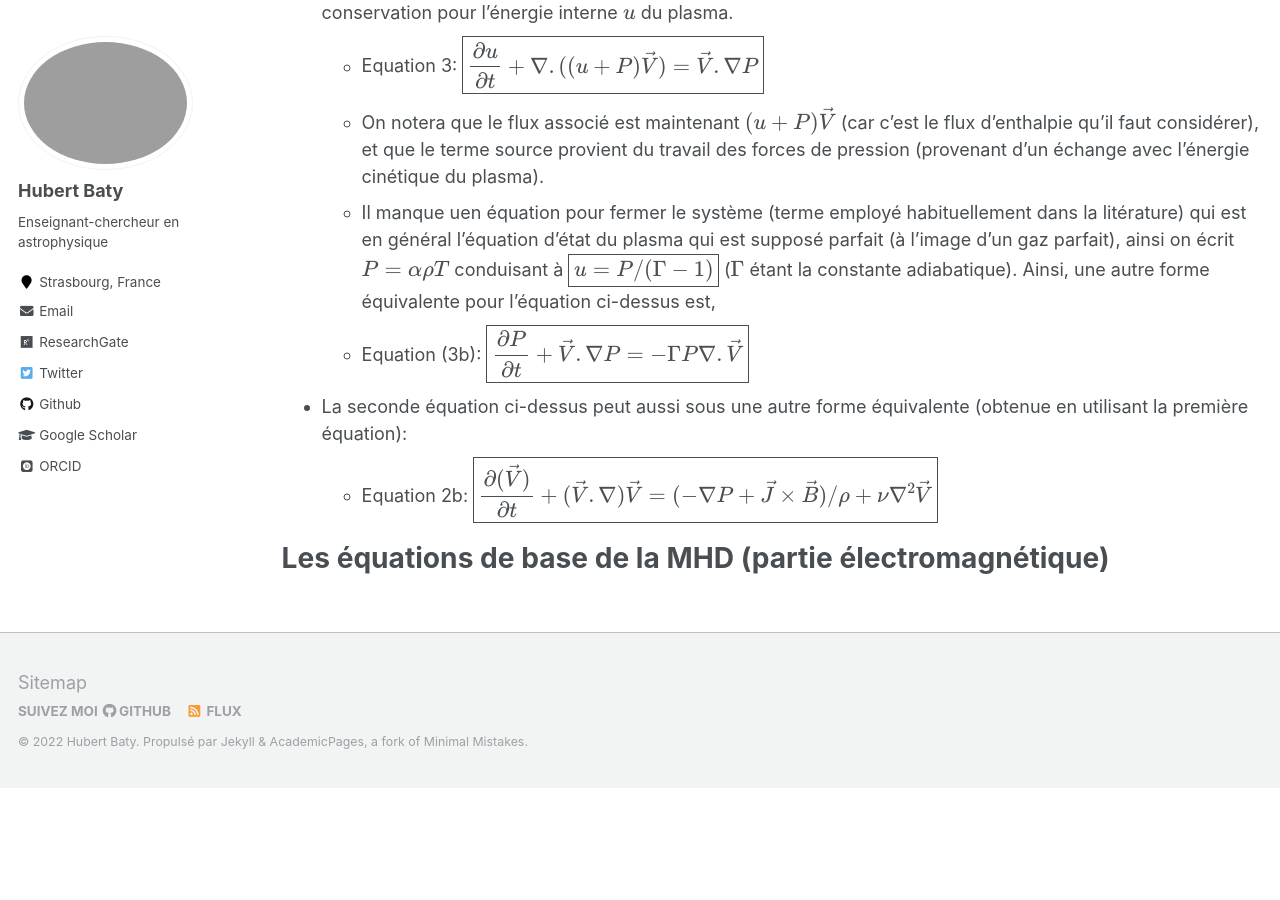
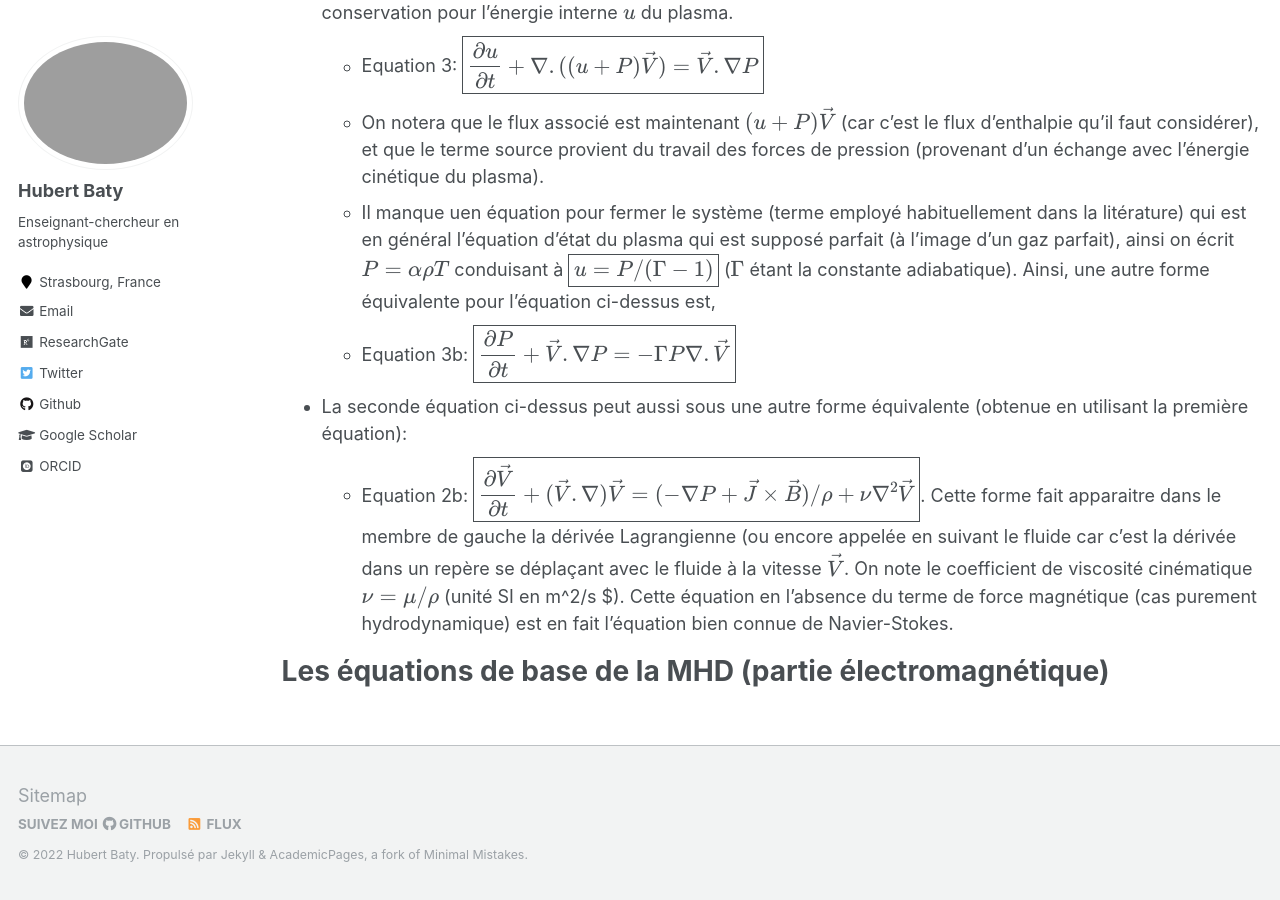
Before and after one commit to hubertbaty/hubertbaty.github.io, a Jekyll site: the page built from _pages/MHD.md, in a window 1280 px wide and 900 px high, scrolled down 1227 px. Built offline with Jekyll 4.4.1, drawn with Linux system fonts in a browser that asks for light colours; some web fonts are replaced; formulas are drawn with MathJax 3; before the commit the page ends 2015 px from its top, so only the background shows below that.

Commit message:
Update MHD.md

```diff
--- a/_pages/MHD.md
+++ b/_pages/MHD.md
@@ -26,10 +26,10 @@ pour le flux associé, et les termes sources qui sont toutes les densités de fo
   *  Equation 3: $$\boxed{\frac {\partial u} {\partial t} + \nabla . ((u+ P) \vec V) =  \vec V . \nabla P } $$
   *  On notera que le flux associé est maintenant $ (u+ P) \vec V$ (car c'est le flux d'enthalpie qu'il faut considérer), et que le terme source provient du travail des forces de pression (provenant d'un échange avec l'énergie cinétique du plasma).
   *  Il manque uen équation pour fermer le système (terme employé habituellement dans la litérature) qui est en général l'équation d'état du plasma qui est supposé parfait (à l'image d'un gaz parfait), ainsi on écrit $P = \alpha \rho T$ conduisant à $$\boxed{u = P/ (\Gamma - 1)} $$ ($\Gamma$ étant la constante adiabatique). Ainsi, une autre forme équivalente pour l'équation ci-dessus est,
-  *  Equation (3b): $$\boxed{\frac {\partial P} {\partial t} + \vec V . \nabla P = - \Gamma P \nabla . \vec V } $$
+  *  Equation 3b: $$\boxed{\frac {\partial P} {\partial t} + \vec V . \nabla P = - \Gamma P \nabla . \vec V } $$
 
 * La seconde équation ci-dessus peut aussi sous une autre forme équivalente (obtenue en utilisant la première équation):
-  * Equation 2b: $$\boxed{\frac {\partial (\vec V)} {\partial t} + (\vec V . \nabla) \vec V = (- \nabla P + \vec J \times \vec B)/\rho + \nu \nabla^2 \vec V} $$
+  * Equation 2b: $$\boxed{\frac {\partial \vec V} {\partial t} + (\vec V . \nabla) \vec V = (- \nabla P + \vec J \times \vec B)/\rho + \nu \nabla^2 \vec V} $$. Cette forme fait apparaitre dans le membre de gauche la dérivée Lagrangienne (ou encore appelée en suivant le fluide car c'est la dérivée dans un repère se déplaçant avec le fluide à la vitesse $\vec V$. On note le coefficient de viscosité cinématique $\nu = \mu / \rho$ (unité SI en m^2/s $). Cette équation en l'absence du terme de force magnétique (cas purement hydrodynamique) est en fait l'équation bien connue de Navier-Stokes.
 
 
 Les équations de base de la MHD (partie électromagnétique)
```
